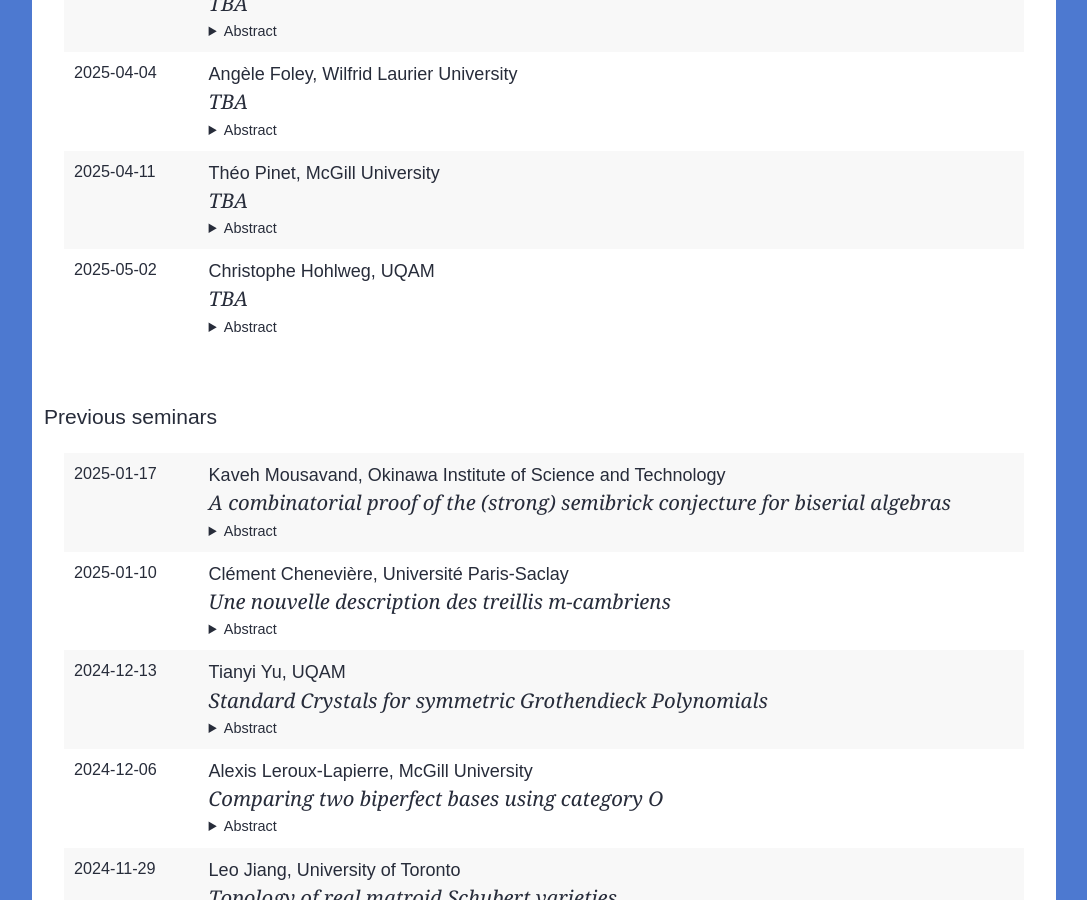
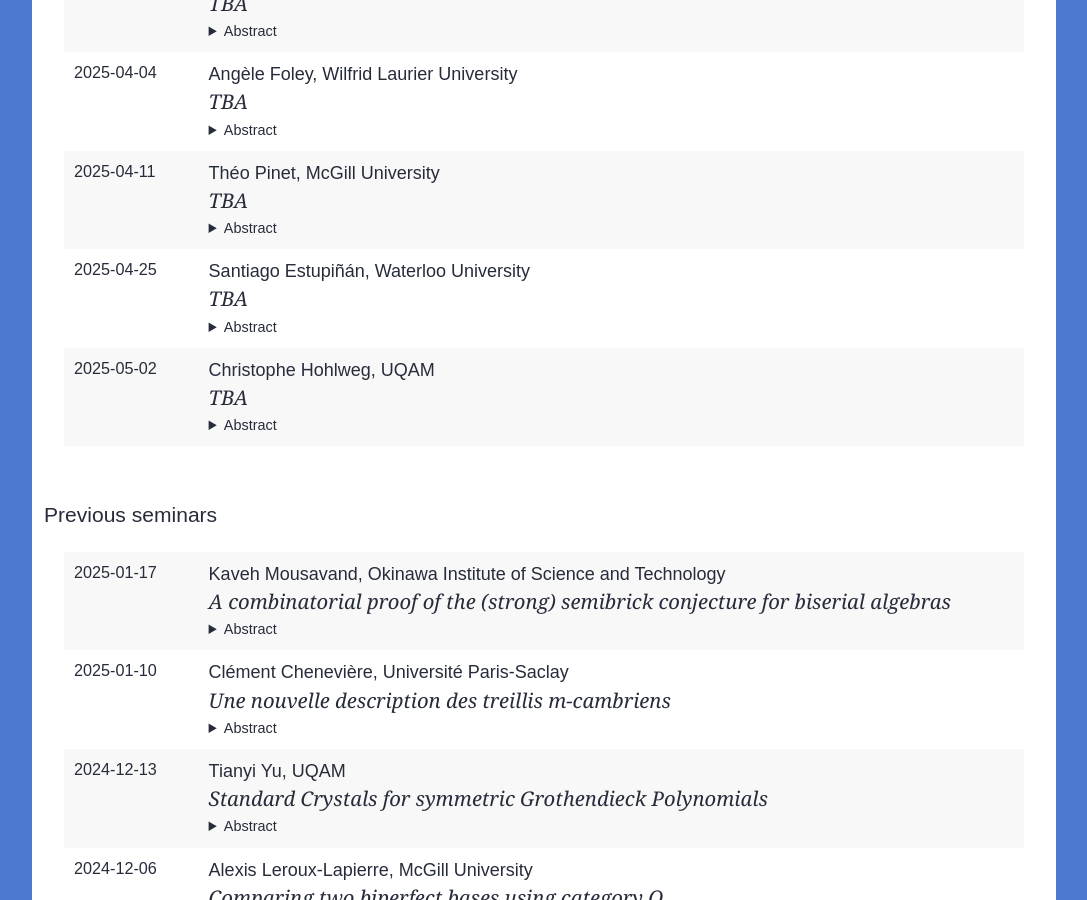
Before and after one commit to lacim-uqam/lacim-uqam.github.io, a Jekyll site: the page built from en/seminar.md, in a window 1280 px wide and 900 px high, scrolled down 1503 px. Shown: the whole window, without its empty margins (96-1183 px from the left). Built offline with Jekyll 4.4.1, drawn with Linux system fonts in a browser that asks for light colours; formulas are drawn with MathJax 3; our own code applies the rules of GitHub Pages for plain Markdown files.

Commit message:
Update lacim-seminar.yml

```diff
--- a/_data/lacim-seminar.yml
+++ b/_data/lacim-seminar.yml
@@ -3,6 +3,14 @@
   title: >
     TBA
   date: 2025-05-02
+  abstract: >
+    TBA
+
+- speaker: Santiago Estupiñán
+  affiliation: Waterloo University
+  title: >
+    TBA
+  date: 2025-04-25
   abstract: >
     TBA
 
```
